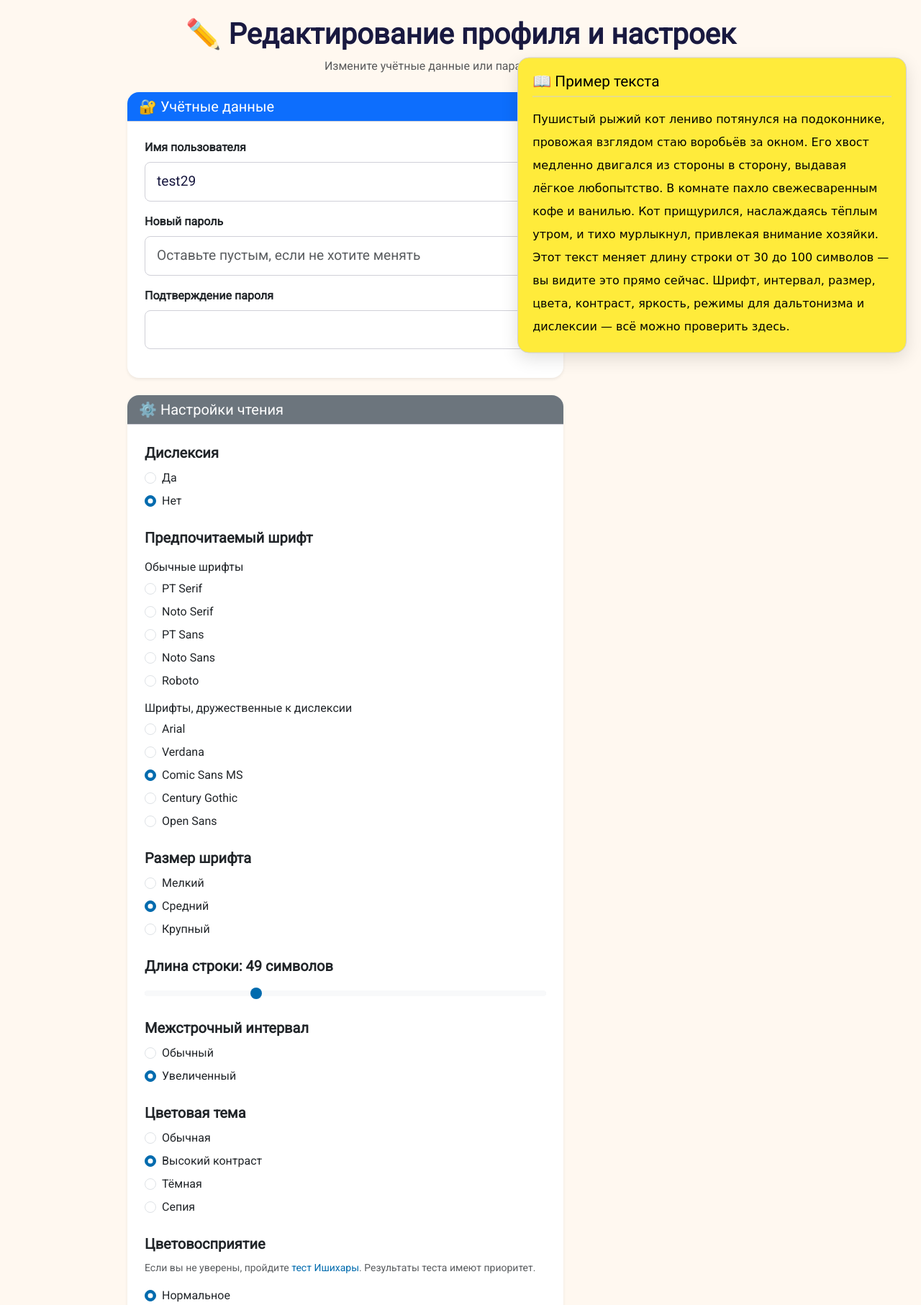
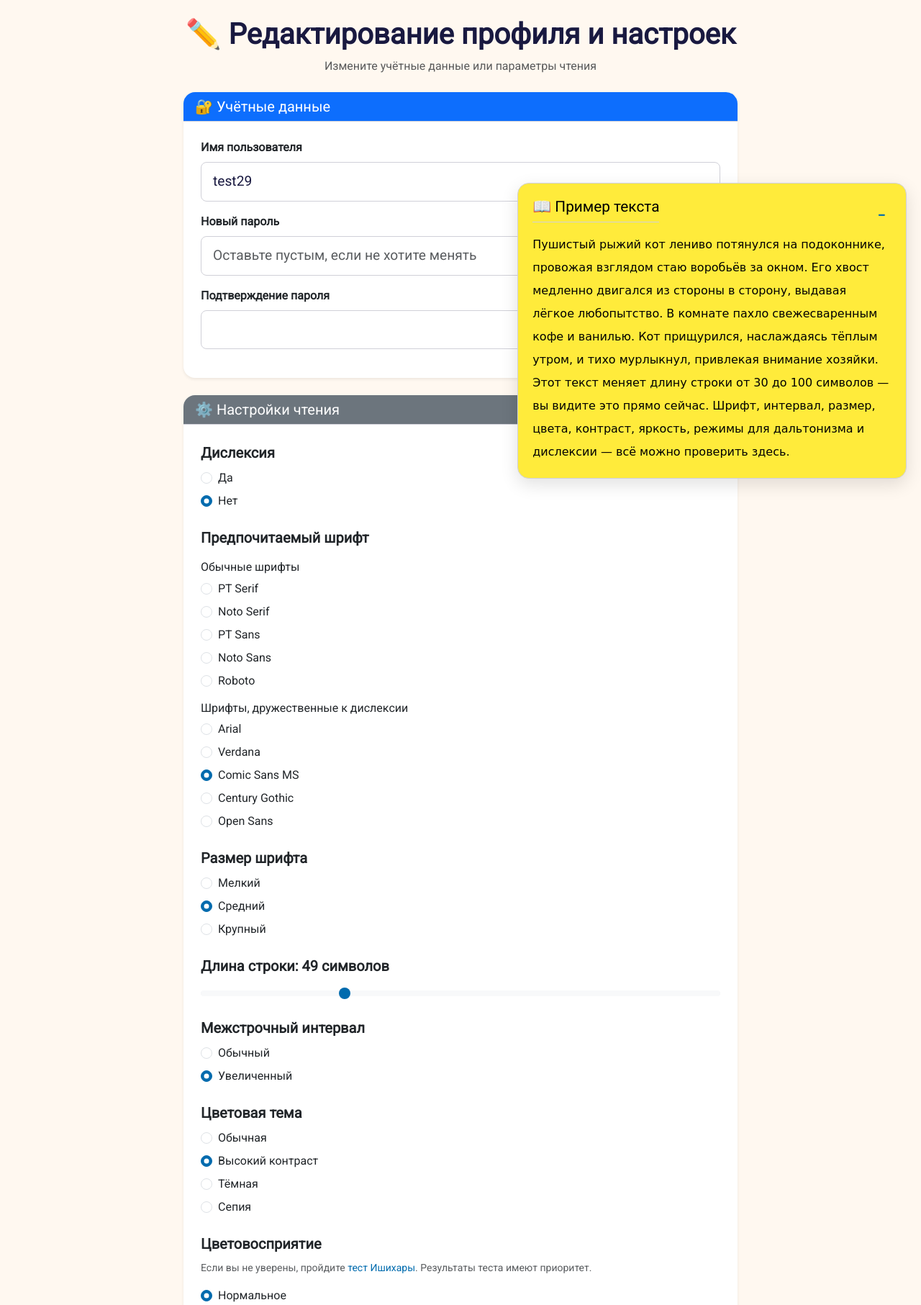
Before and after one commit to Dolgi-Mari/DiplomaProject, a Flask app: page /profile/edit in a window 1280 px wide. Shown: the part 115-1928 px from the top of the page at 72% size. Run offline with Flask 3, Linux system fonts and the light colour scheme; a user stored in the database is signed in.

Commit message:
сдлеан дизайн templates\profile_edit.html

```diff
--- a/templates/profile_edit.html
+++ b/templates/profile_edit.html
@@ -5,9 +5,9 @@
     /* Стили для демо-блока (аналогично тесту) */
     .demo-fixed {
         position: fixed;
-        top: 50%;
+        bottom: 20px;
         right: 20px;
-        transform: translateY(-50%);
+        transform: none;
         min-width: 260px;
         max-width: 90vw;
         border-radius: 16px;
@@ -34,7 +34,7 @@
     }
     .demo-fixed::before {
         content: '';
-        position: fixed;
+        position: absolute;
         top: 0;
         left: 0;
         width: 100%;
@@ -42,7 +42,40 @@
         background-color: rgba(0, 0, 0, var(--preview-darkness, 0));
         pointer-events: none;
         z-index: -1;
+        border-radius: inherit;
     }
+
+    /* Состояние свёрнутого блока */
+    .demo-fixed.collapsed {
+        min-width: auto;
+        max-width: 260px;
+        padding: 12px 20px;
+    }
+    .demo-fixed.collapsed .demo-text,
+    .demo-fixed.collapsed::before {
+        display: none;
+    }
+    .demo-fixed.collapsed h4 {
+        margin-bottom: 0;
+        border-bottom: none;
+        display: inline-block;
+        margin-right: 10px;
+    }
+    .demo-fixed .collapse-btn {
+        background: none;
+        border: none;
+        font-size: 1.2rem;
+        cursor: pointer;
+        padding: 0 5px;
+        margin-left: 10px;
+        color: var(--accent);
+    }
+    .demo-fixed .header-wrapper {
+        display: flex;
+        justify-content: space-between;
+        align-items: center;
+    }
+
     /* Цветовые схемы (как в reader.css) */
     .demo-fixed.theme-normal { background: white !important; color: black !important; }
     .demo-fixed.theme-dark { background: #1e1e1e !important; color: #ddd !important; }
@@ -71,19 +104,28 @@
     .demo-fixed.font-open-sans .demo-text { font-family: 'Open Sans', sans-serif; }
 
     .edit-content-wrapper {
-        margin-right: 320px;
+        max-width: 800px;
+        margin: 0 auto;
+        padding: 0 15px;
     }
-    @media (max-width: 768px) {
-        .edit-content-wrapper {
-            margin-right: 0;
-        }
-        .demo-fixed {
-            position: static;
-            transform: none;
-            width: 100%;
-            margin-bottom: 20px;
-            box-shadow: none;
-        }
+    .collapse-btn {
+        background: var(--accent);
+        border: none;
+        font-size: 1.4rem;
+        font-weight: bold;
+        width: 28px;
+        height: 28px;
+        border-radius: 50%;
+        cursor: pointer;
+        color: white;
+        display: inline-flex;
+        align-items: center;
+        justify-content: center;
+        transition: background 0.2s;
+        line-height: 1;
+    }
+    .collapse-btn:hover {
+        background: var(--accent-hover);
     }
 </style>
 
@@ -96,7 +138,10 @@
 
         <form method="POST" action="{{ url_for('edit_profile') }}">
             <div class="demo-fixed" id="demoPreview">
-                <h4>📖 Пример текста</h4>
+                <div class="header-wrapper">
+                    <h4>📖 Пример текста</h4>
+                    <button type="button" class="collapse-btn" id="collapseDemoBtn" aria-label="Свернуть">−</button>
+                </div>
                 <div class="demo-text" id="demoText">
                     Пушистый рыжий кот лениво потянулся на подоконнике, провожая взглядом стаю воробьёв за окном. Его хвост медленно двигался из стороны в сторону, выдавая лёгкое любопытство. В комнате пахло свежесваренным кофе и ванилью. Кот прищурился, наслаждаясь тёплым утром, и тихо мурлыкнул, привлекая внимание хозяйки. Этот текст меняет длину строки от 30 до 100 символов — вы видите это прямо сейчас. Шрифт, интервал, размер, цвета, контраст, яркость, режимы для дальтонизма и дислексии — всё можно проверить здесь.
                 </div>
@@ -304,6 +349,7 @@
                     <a href="{{ url_for('profile', user_id=user.id) }}" class="btn btn-outline-secondary btn-lg px-5">❌ Отмена</a>
                 </div>
             </div>
+            <div style="height: 280px;"></div>
         </form>
     </div>
 </div>
@@ -469,5 +515,13 @@
     });
 
     updatePreview();
+
+    // Сворачивание демо-блока
+    const collapseBtn = document.getElementById('collapseDemoBtn');
+    const demoBlock = document.getElementById('demoPreview');
+    collapseBtn.addEventListener('click', () => {
+        demoBlock.classList.toggle('collapsed');
+        collapseBtn.textContent = demoBlock.classList.contains('collapsed') ? '+' : '−';
+    });
 </script>
 {% endblock %}
```
Also changed, not shown: instance/users.db.
